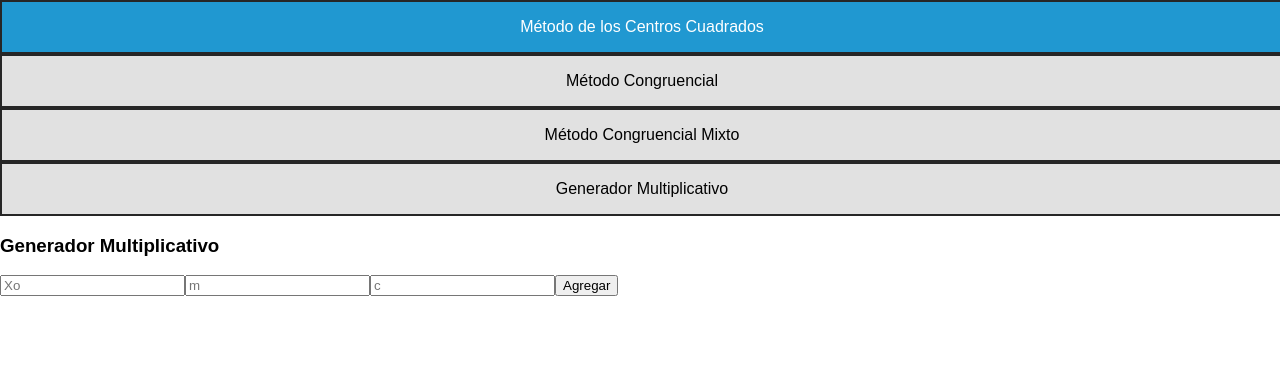
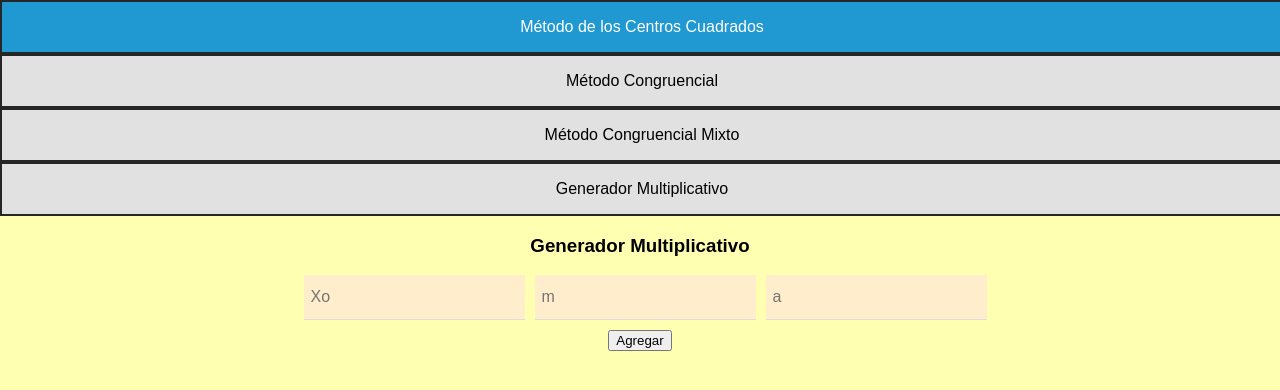
Before and after one commit to alfredopv/ProyectosM-todosCuantitativos, a React (Create React App) app in the folder proyecto1/: page / in a window 1280 px wide. Both pictures are taken after a click on the element "Generador Multiplicativo". Shown: the top 390 px of the page. Built offline with nearby package versions, Linux system fonts and the light colour scheme.

Commit message:
Ya están los cuatro métodos medianamente implementados con estilos básicos, falta el teorema de Hull-DObell, validaciones, más CSS y lo de CHi-CUadrada y Kolmogrov

```diff
--- a/proyecto1/src/App.css
+++ b/proyecto1/src/App.css
@@ -2,3 +2,7 @@
   from { transform: rotate(0deg); }
   to { transform: rotate(360deg); }
 }
+
+body{
+  background-color: #FFFFB2;
+}
--- a/proyecto1/src/Components/Calculador/Calculador.js
+++ b/proyecto1/src/Components/Calculador/Calculador.js
@@ -12,11 +12,18 @@ class Calculador extends Component{
   }
 
   componentWillMount(){
-    if(this.props.tipo === 1){
-      let i = 0;
+    let i;
+    let temp;
+    let xo;
+    let a;
+    let c;
+    let m;
+    switch(this.props.tipo){
+      case 1:
+        i = 0;
         let semilla = this.props.semilla;
         let x = semilla;
-      let temp = [];
+        temp = [];
         while(i < 1000){
           x = x*x;
           let siguiente;
@@ -41,8 +48,41 @@ class Calculador extends Component{
           this.setState({numeros:temp})
           x = siguiente;
           i++;
-
         }
+        break;
+      case 2:
+        xo = this.props.xo;
+        a = this.props.a;
+        c = this.props.c;
+        m = this.props.m;
+        temp = [];
+        i = 0;
+        while(i < 1000){
+          let siguiente = (parseInt(a*xo)+parseInt(c))%m;
+          temp.push(siguiente);
+          xo = siguiente;
+          i++;
+        }
+        this.setState({numeros:temp})
+        break;
+      case 3:
+        break;
+      case 4:
+        xo = this.props.xo;
+        a = this.props.a;
+        m = this.props.m;
+        temp = [];
+        i = 0;
+        while(i < 1000){
+          let siguiente = (a*xo)%m;
+          temp.push(siguiente);
+          xo = siguiente;
+          i++;
+        }
+        this.setState({numeros:temp})
+        break;
+      default:
+        break;
     }
   }
 
--- a/proyecto1/src/Components/Generador/Generador.css
+++ b/proyecto1/src/Components/Generador/Generador.css
@@ -0,0 +1,19 @@
+input{
+  box-sizing: border-box;
+  -webkit-box-sizing: border-box;
+  -moz-box-sizing: border-box;
+  outline: none;
+  display: inline-block;
+  padding: 7px;
+  border: none;
+  border-bottom: 1px solid #ddd;
+  margin-bottom: 10px;
+  margin-left: 10px;
+  font: 16px Arial, Helvetica, sans-serif;
+  height: 45px;
+  background-color: #ffedcc;
+}
+
+form{
+  text-align: center;
+}
--- a/proyecto1/src/Components/Generador/Generador.js
+++ b/proyecto1/src/Components/Generador/Generador.js
@@ -12,36 +12,44 @@ const Generador = (props) => {
       return (
         <form onSubmit ={submit} >
           <h3>Método de los Centros Cuadrados</h3>
+          <div class="Inputs">
             <input ref={input => _x0 = input } type="number" size="4" min="1000" max="9999" placeholder="Semilla" required />
+          </div>
           <button> Agregar </ button>
       </form> );
     }else if(props.id === 2){
       return (
         <form onSubmit ={submit} >
           <h3>Método Congruencial</h3>
+          <div class="Inputs">
             <input ref={input => _x0 = input } type="number" placeholder="Xo" required />
             <input ref={input => _m = input } type="number" placeholder="m" required />
-          <input ref={input => _a = input } type="number" placeholder="c" required />
-          <input ref={input => _c = input } type="number" placeholder="a" required />
+            <input ref={input => _a = input } type="number" placeholder="a" required />
+            <input ref={input => _c = input } type="number" placeholder="c" required />
+          </div>
           <button> Agregar </ button>
       </form> );
     }else if(props.id === 3){
       return (
         <form onSubmit ={submit} >
           <h3>Método Congruencial Mixtos</h3>
+          <div class="Inputs">
             <input ref={input => _x0 = input } type="number" placeholder="Xo" required />
             <input ref={input => _m = input } type="number" placeholder="m" required />
             <input ref={input => _a = input } type="number" placeholder="c" required />
             <input ref={input => _c = input } type="number" placeholder="a" required />
+          </div>
           <button> Agregar </ button>
       </form> );
     }else if(props.id === 4){
       return (
         <form onSubmit ={submit} >
           <h3>Generador Multiplicativo</h3>
+          <div class="Inputs">
             <input ref={input => _x0 = input } type="number" placeholder="Xo" required />
             <input ref={input => _m = input } type="number" placeholder="m" required />
-          <input ref={input => _a = input } type="number" placeholder="c" required />
+            <input ref={input => _a = input } type="number" placeholder="a" required />
+          </div>
           <button> Agregar </ button>
       </form> );
     }else{
--- a/proyecto1/src/Components/Main/Main.js
+++ b/proyecto1/src/Components/Main/Main.js
@@ -52,7 +52,11 @@ class Main extends Component {
         <Calculador tipo={this.state.tipo} semilla={this.state.xo} />
         : (this.state.tipo === 2 ?
           <Calculador tipo={this.state.tipo} xo={this.state.xo} m={this.state.m} a={this.state.a} c={this.state.c} />
-          : null)}
+          : (this.state.tipo === 3 ?
+            <Calculador tipo={this.state.tipo} xo={this.state.xo} m={this.state.m} a={this.state.a} c={this.state.c} />
+            : (this.state.tipo === 4 ?
+              <Calculador tipo={this.state.tipo} xo={this.state.xo} m={this.state.m} a={this.state.a} />
+              : null)))}
       </div>
     );
   }
```
Lines whose indentation alone changed are shown as unchanged.
